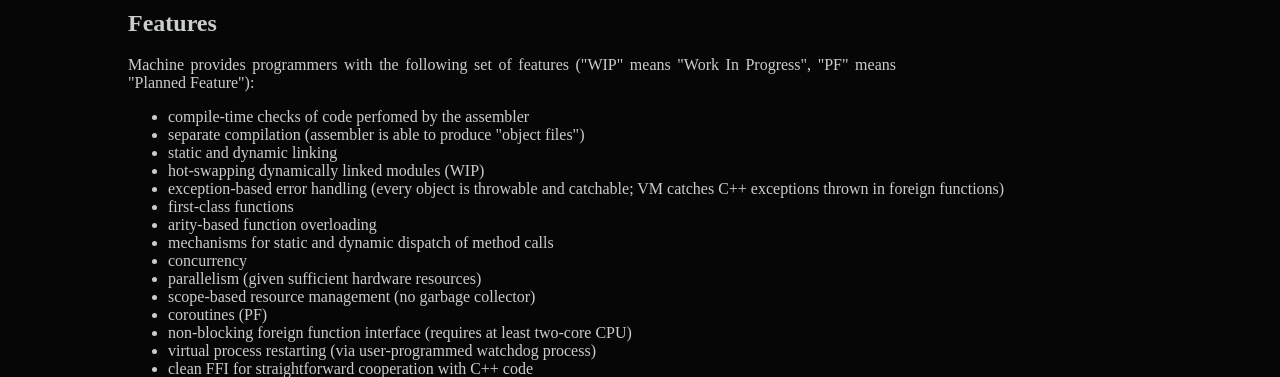
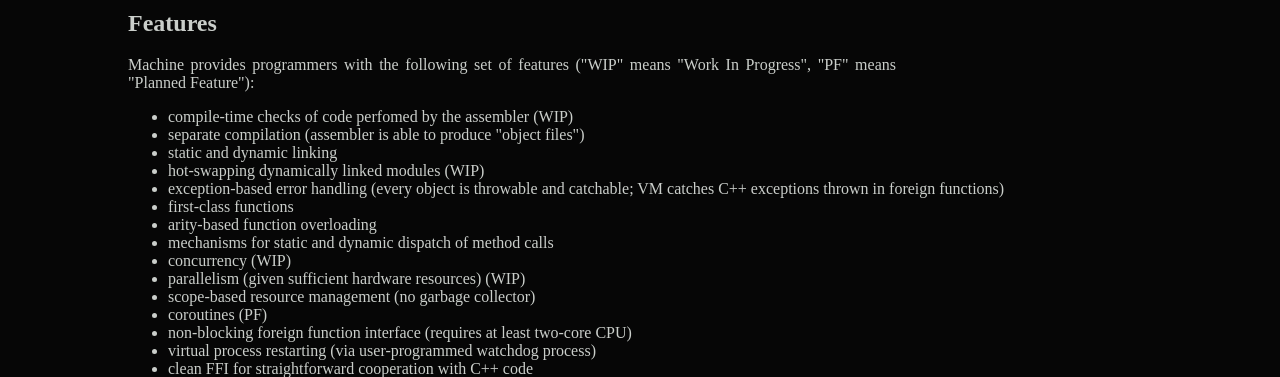
Before and after one commit to marekjm/viuavm.org, a Jekyll site: the page built from introduction.html, in a window 1280 px wide. Shown: the part 472-849 px from the top of the page. Built offline with Jekyll 4.4.1, drawn with Linux system fonts in a browser that asks for light colours.

Commit message:
Add some WIP markers

```diff
--- a/introduction.html
+++ b/introduction.html
@@ -32,7 +32,7 @@ layout: default
     <h2> Features </h2>
     <p> Machine provides programmers with the following set of features ("WIP" means "Work In Progress", "PF" means "Planned Feature"):
         <ul>
-            <li>compile-time checks of code perfomed by the assembler</li>
+            <li>compile-time checks of code perfomed by the assembler (WIP)</li>
             <li>separate compilation (assembler is able to produce "object files")</li>
             <li>static and dynamic linking</li>
             <li>hot-swapping dynamically linked modules (WIP)</li>
@@ -40,8 +40,8 @@ layout: default
             <li>first-class functions</li>
             <li>arity-based function overloading</li>
             <li>mechanisms for static and dynamic dispatch of method calls</li>
-            <li>concurrency</li>
-            <li>parallelism (given sufficient hardware resources)</li>
+            <li>concurrency (WIP)</li>
+            <li>parallelism (given sufficient hardware resources) (WIP)</li>
             <li>scope-based resource management (no garbage collector)</li>
             <li>coroutines (PF)</li>
             <li>non-blocking foreign function interface (requires at least two-core CPU)</li>
```
